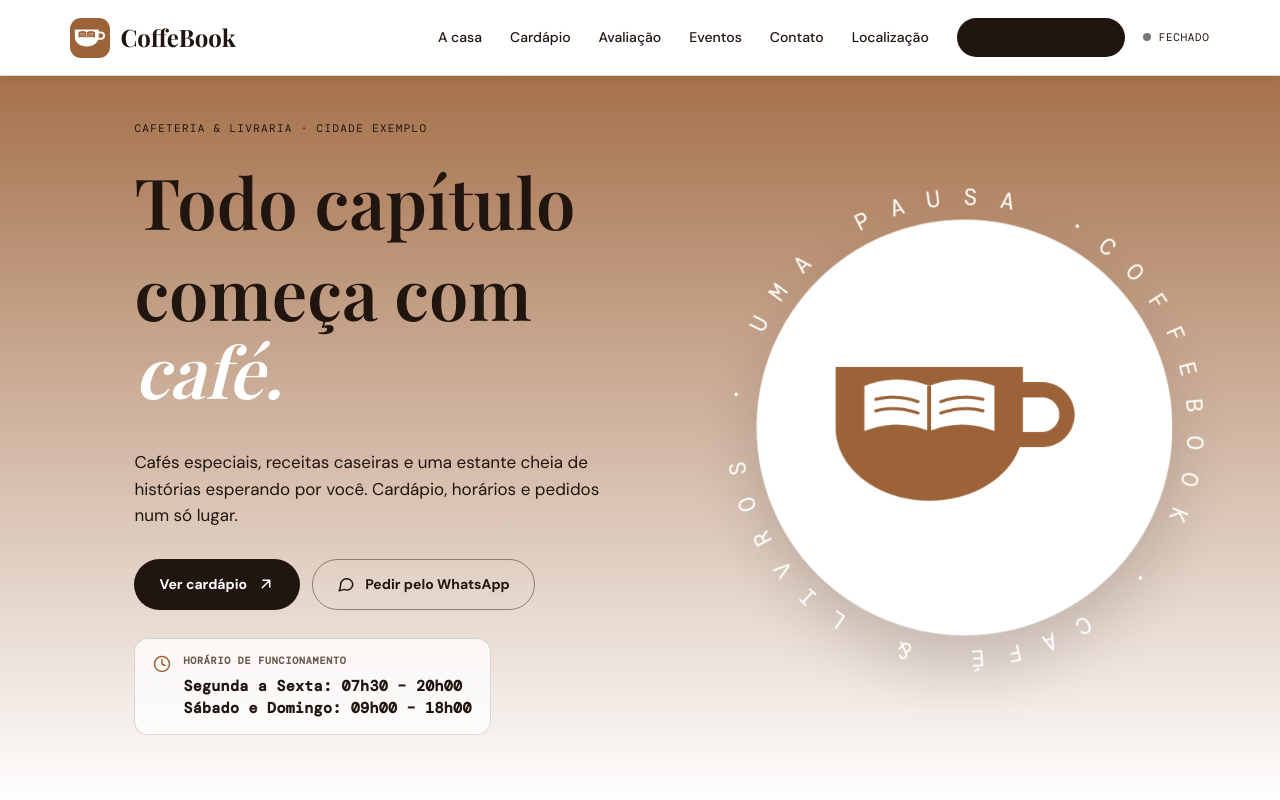
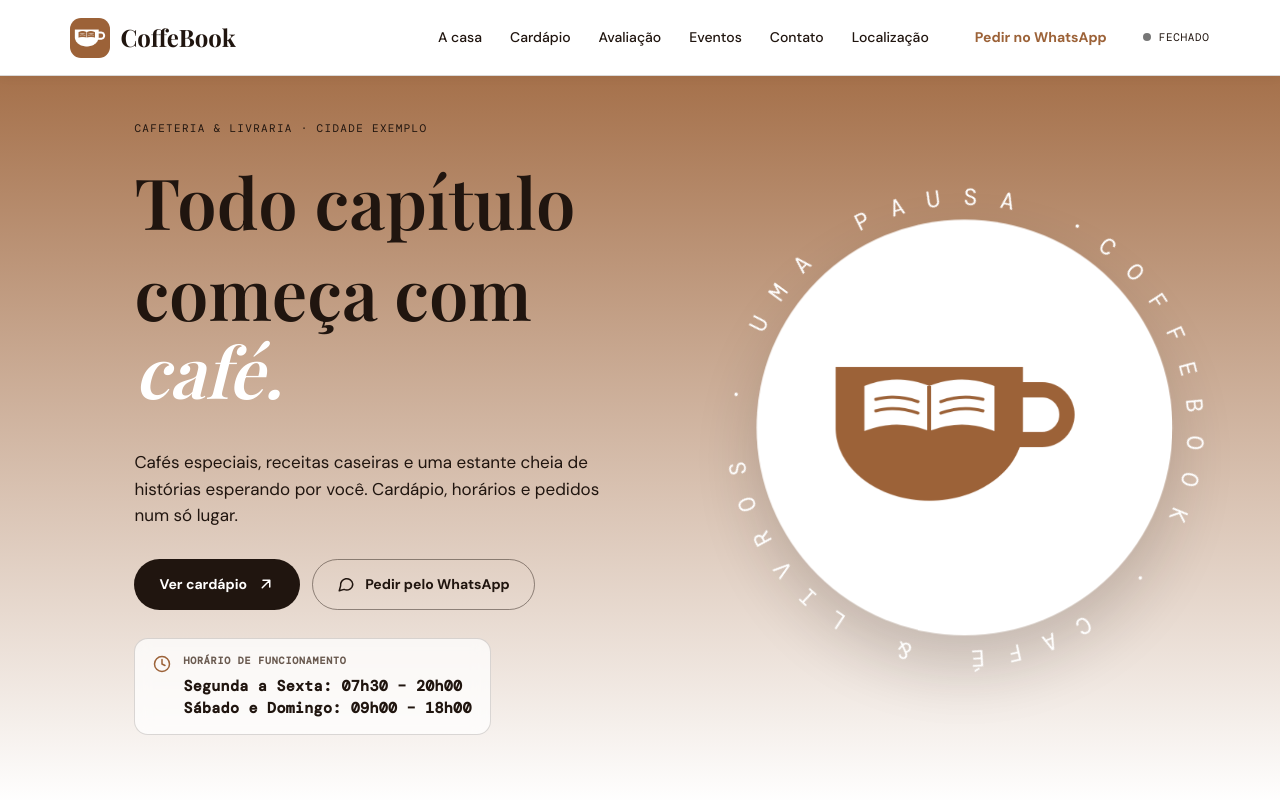
Before and after one commit to gidelmarjr-art/CoffeBook, a React (Vite) app: page / in a window 1280 px wide. In both pictures the pointer is over the link "Pedir no WhatsApp". Shown: the top 800 px of the page. Built offline with nearby package versions, Linux system fonts and the light colour scheme; a web font is replaced by a local one.

Commit message:
Atualização Header

```diff
--- a/src/components/Header/Header.css
+++ b/src/components/Header/Header.css
@@ -1,6 +1,11 @@
 @keyframes pulse {
-  0% { box-shadow: 0 0 0 0 #4ade8088; }
-  100% { box-shadow: 0 0 0 10px #4ade8000; }
+  0% {
+    box-shadow: 0 0 0 0 #4ade8088;
+  }
+
+  100% {
+    box-shadow: 0 0 0 10px #4ade8000;
+  }
 }
 
 .site-header {
@@ -72,7 +77,8 @@
 }
 
 .nav-cta:hover {
-  background: var(--ink);
+  background: #fff;
+  color: var(--brand);
 }
 
 .status {
```
